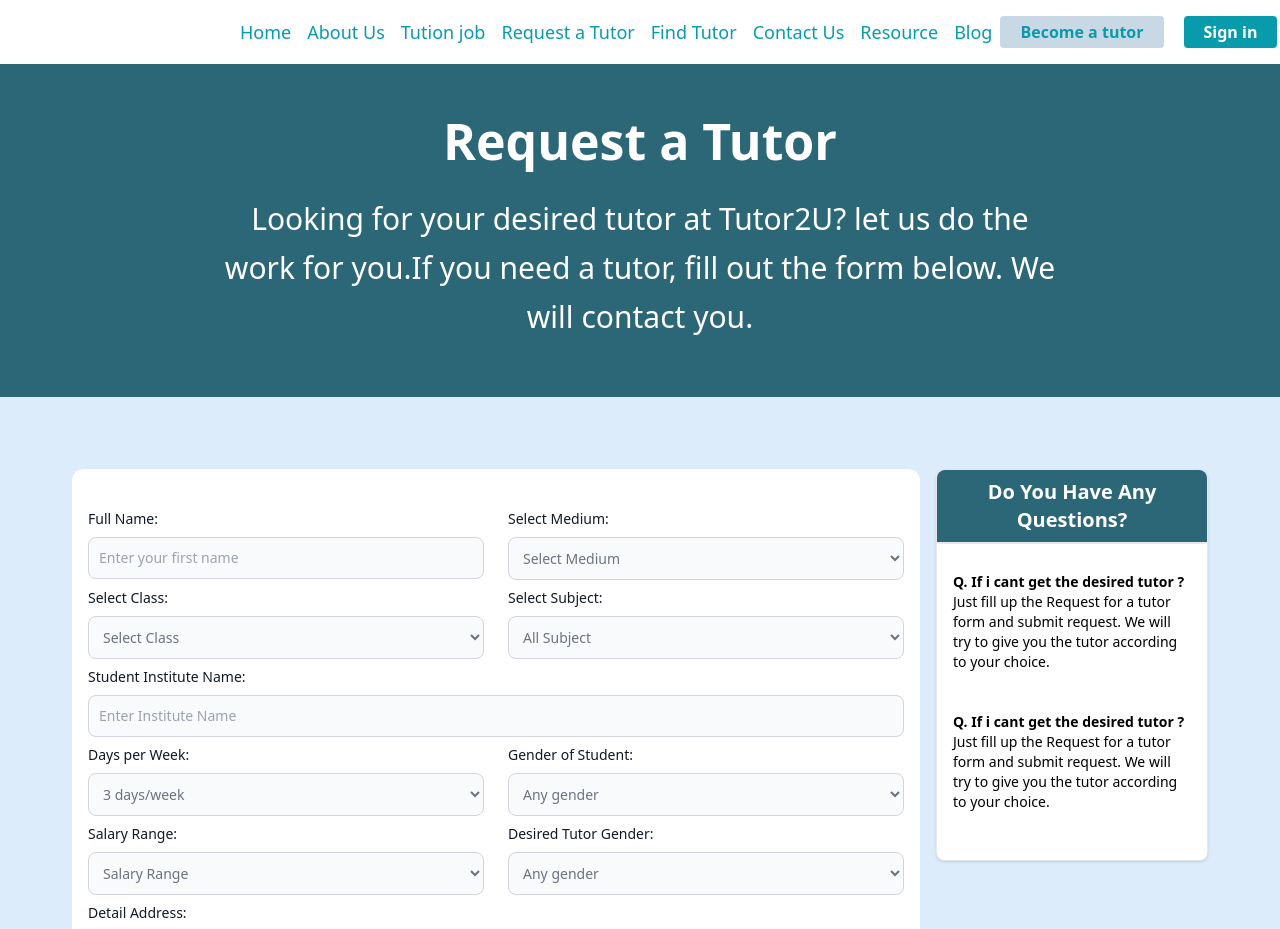
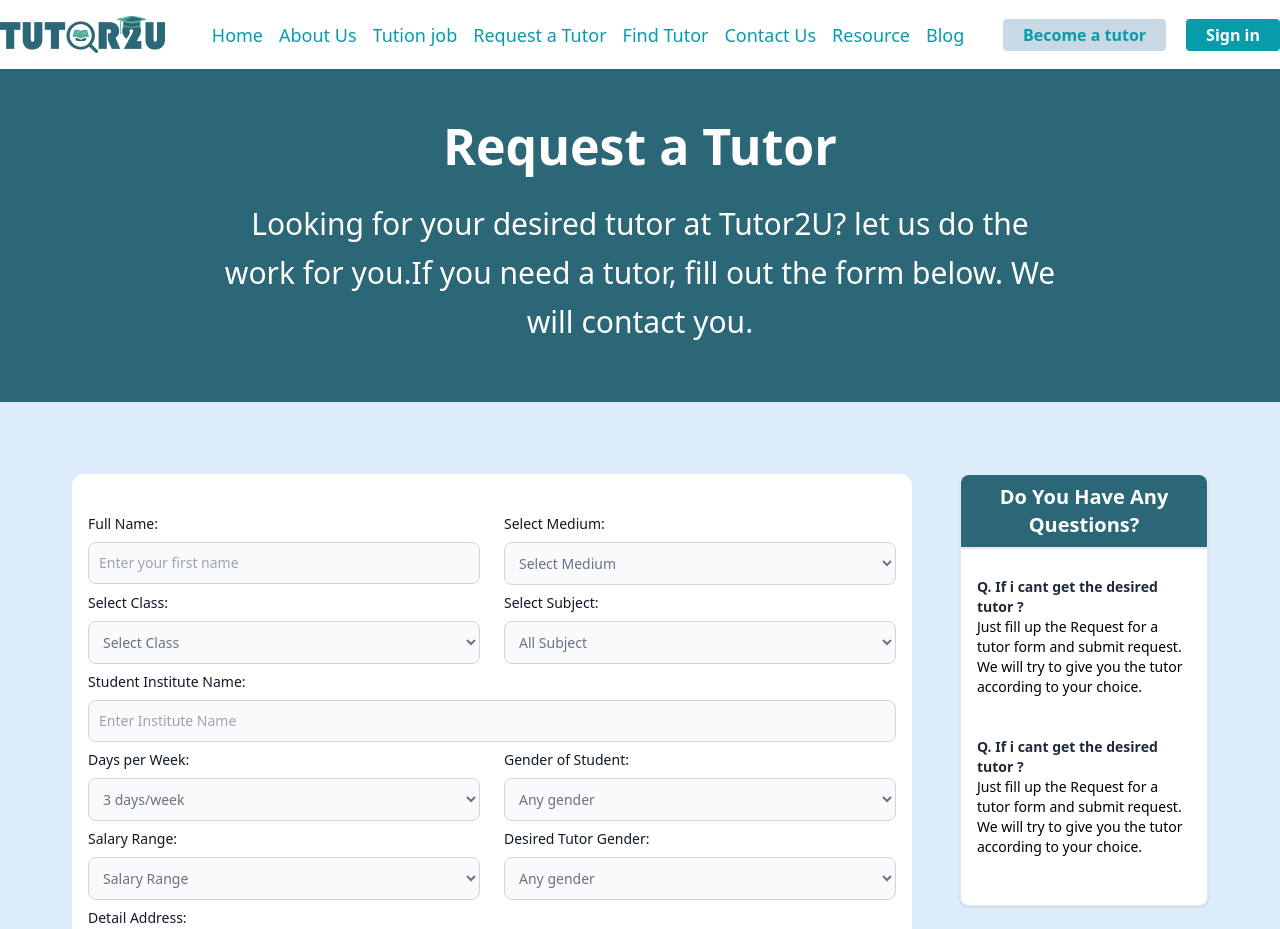
Before and after one commit to krazytofayel/tutor2u, a React (Vite) app: page /request_tutor in a window 1280 px wide. Shown: the top 929 px of the page. Built offline with nearby package versions, Linux system fonts and the light colour scheme; the HTML template or start-up script is replaced by a standard one.

Commit message:
Request tutor  page check done

```diff
--- a/src/Components/Pages/RequestTutor/RequestTutor.jsx
+++ b/src/Components/Pages/RequestTutor/RequestTutor.jsx
@@ -21,7 +21,7 @@ const RequestTutor = () => {
 
   return (
     <>
-      <div className={`z-10 container-xl mx-auto xl:px-56 ${navfix ? ' top-0 h-[6%] w-full fixed bg-white ' : ''}`} >
+      <div className={`z-10  ${navfix ? ' top-0 h-[12%] w-full fixed bg-white ' : ''}`} >
         <Navbars className='relative ' />
 
       </div>
@@ -50,7 +50,7 @@ const RequestTutor = () => {
 
 
       <section className="Contact_Us_Middle ">
-        <div className="bg-[#DCECFA] lg:p-16">
+        <div className="bg-[#DCECFA] p-2 md:p-10 lg:p-16">
 
 
 
@@ -58,7 +58,7 @@ const RequestTutor = () => {
 
 
             {/* <h3 className="text-lg font-normal md:mx-6 mx-4 mb-2  lg:text-start text-center">If you need a tutor, fill out the form below. We will contact you.</h3> */}
-            <div className="grid grid-cols-12 gap-4 p-2">
+            <div className="grid grid-cols-12 gap-5 lg:gap-12 p-2">
 
               <div className="col-span-12 lg:col-span-9 mb-6 lg:mb-0">
 
@@ -77,7 +77,7 @@ const RequestTutor = () => {
                         <div className="mb-2">
 
                           <label className="block mb-2 text-sm font-medium text-gray-900 ">Select Medium:</label>
-                          <select id="select-an-medium" class="w-full bg-gray-50 border border-gray-300 text-gray-500 text-sm rounded-lg  p-2.5 ">
+                          <select id="select-an-medium" className="w-full bg-gray-50 border border-gray-300 text-gray-500 text-sm rounded-lg  p-2.5 ">
                             <option selected>Select Medium</option>
                             <option value="US">United States</option>
                             <option value="CA">Canada</option>
@@ -94,7 +94,7 @@ const RequestTutor = () => {
                         <div className="mb-2">
 
                           <label className="block mb-2 text-sm font-medium text-gray-900 ">Select Class:</label>
-                          <select id="countries" class="w-full bg-gray-50 border border-gray-300 text-gray-500 text-sm rounded-lg  p-2.5 ">
+                          <select id="countries" className="w-full bg-gray-50 border border-gray-300 text-gray-500 text-sm rounded-lg  p-2.5 ">
                             <option selected>Select Class</option>
                             <option value="US">United States</option>
                             <option value="CA">Canada</option>
@@ -106,7 +106,7 @@ const RequestTutor = () => {
 
                         <div className="mb-2">
                           <label className="block mb-2 text-sm font-medium text-gray-900 ">Select Subject:</label>
-                          <select id="countries" class="w-full bg-gray-50 border border-gray-300 text-gray-500 text-sm rounded-lg  p-2.5 ">
+                          <select id="countries" className="w-full bg-gray-50 border border-gray-300 text-gray-500 text-sm rounded-lg  p-2.5 ">
                             <option selected>All Subject</option>
                             <option value="US">United States</option>
                             <option value="CA">Canada</option>
@@ -130,7 +130,7 @@ const RequestTutor = () => {
                         <div className="mb-2">
 
                           <label className="block mb-2 text-sm font-medium text-gray-900 ">Days per Week:</label>
-                          <select id="countries" class="w-full bg-gray-50 border border-gray-300 text-gray-500 text-sm rounded-lg  p-2.5 ">
+                          <select id="countries" className="w-full bg-gray-50 border border-gray-300 text-gray-500 text-sm rounded-lg  p-2.5 ">
                             <option selected>3 days/week</option>
                             <option value="US">United States</option>
                             <option value="CA">Canada</option>
@@ -142,7 +142,7 @@ const RequestTutor = () => {
                         <div className="mb-2">
 
                           <label className="block mb-2 text-sm font-medium text-gray-900 ">Gender of Student:</label>
-                          <select id="countries" class="w-full bg-gray-50 border border-gray-300 text-gray-500 text-sm rounded-lg  p-2.5 ">
+                          <select id="countries" className="w-full bg-gray-50 border border-gray-300 text-gray-500 text-sm rounded-lg  p-2.5 ">
                             <option selected>Any gender</option>
                             <option value="US">United States</option>
                             <option value="CA">Canada</option>
@@ -161,7 +161,7 @@ const RequestTutor = () => {
                         <div className="mb-2">
 
                           <label className="block mb-2 text-sm font-medium text-gray-900 ">Salary Range:</label>
-                          <select id="countries" class="w-full bg-gray-50 border border-gray-300 text-gray-500 text-sm rounded-lg  p-2.5 ">
+                          <select id="countries" className="w-full bg-gray-50 border border-gray-300 text-gray-500 text-sm rounded-lg  p-2.5 ">
                             <option selected>Salary Range</option>
                             <option value="US">United States</option>
                             <option value="CA">Canada</option>
@@ -173,7 +173,7 @@ const RequestTutor = () => {
                         <div className="mb-2">
 
                         <label className="block mb-2 text-sm font-medium text-gray-900 ">Desired Tutor Gender:</label>
-                        <select id="countries" class="w-full bg-gray-50 border border-gray-300 text-gray-500 text-sm rounded-lg  p-2.5 ">
+                        <select id="countries" className="w-full bg-gray-50 border border-gray-300 text-gray-500 text-sm rounded-lg  p-2.5 ">
                           <option selected>Any gender</option>
                           <option value="US">United States</option>
                           <option value="CA">Canada</option>
@@ -261,11 +261,11 @@ const RequestTutor = () => {
 
 
                   <div className="mb-2 p-4">
-                    <h3 className="font-bold text-sm">Q. If i cant get the desired tutor ?</h3>
+                    <h3 className="font-bold text-gray-800 text-sm">Q. If i cant get the desired tutor ?</h3>
                     <p className="text-sm">Just fill up the Request for a tutor form and submit request. We will try to give you the tutor according to your choice.</p>
                   </div>
                   <div className="p-4">
-                    <h3 className="font-bold text-sm">Q. If i cant get the desired tutor ?</h3>
+                    <h3 className="font-bold text-gray-800 text-sm">Q. If i cant get the desired tutor ?</h3>
                     <p className="text-sm">Just fill up the Request for a tutor form and submit request. We will try to give you the tutor according to your choice.</p>
                   </div>
 
```
